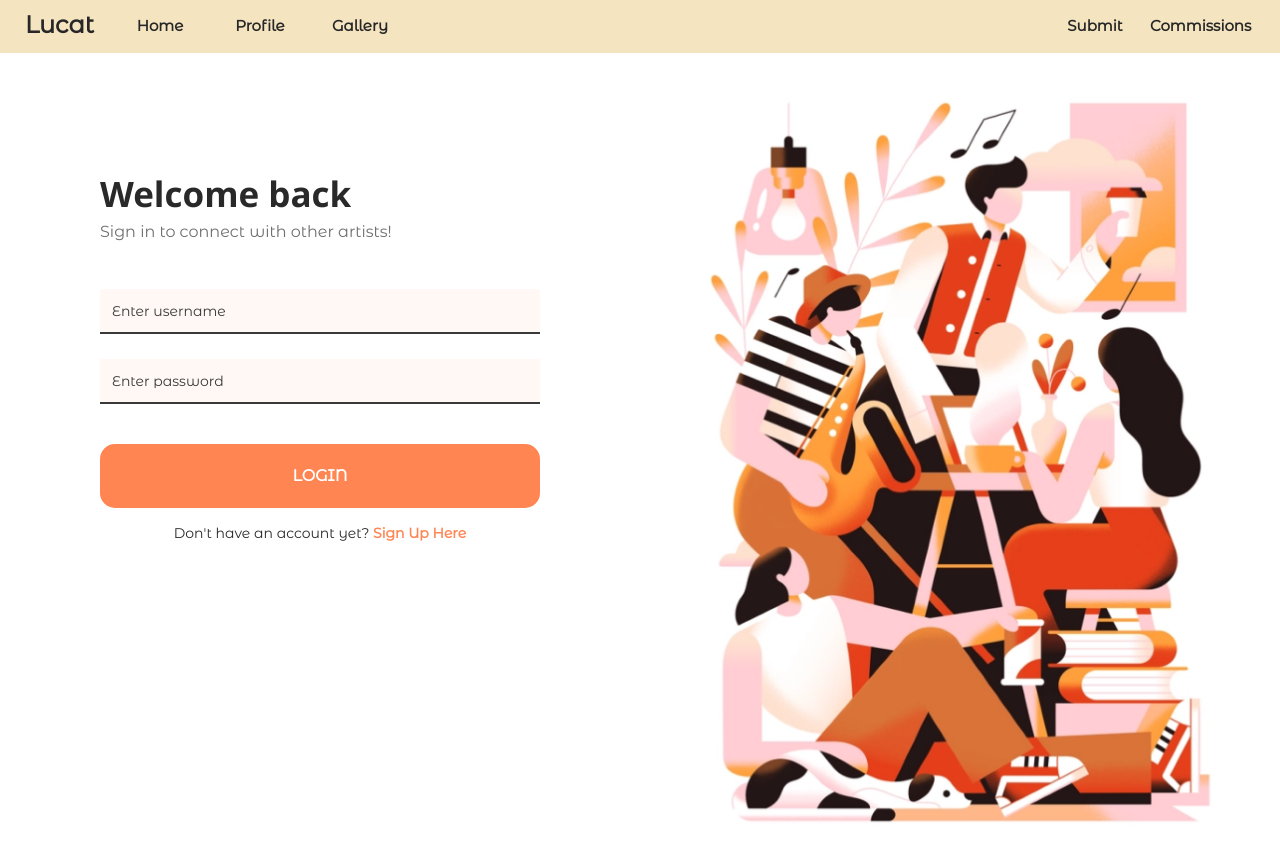
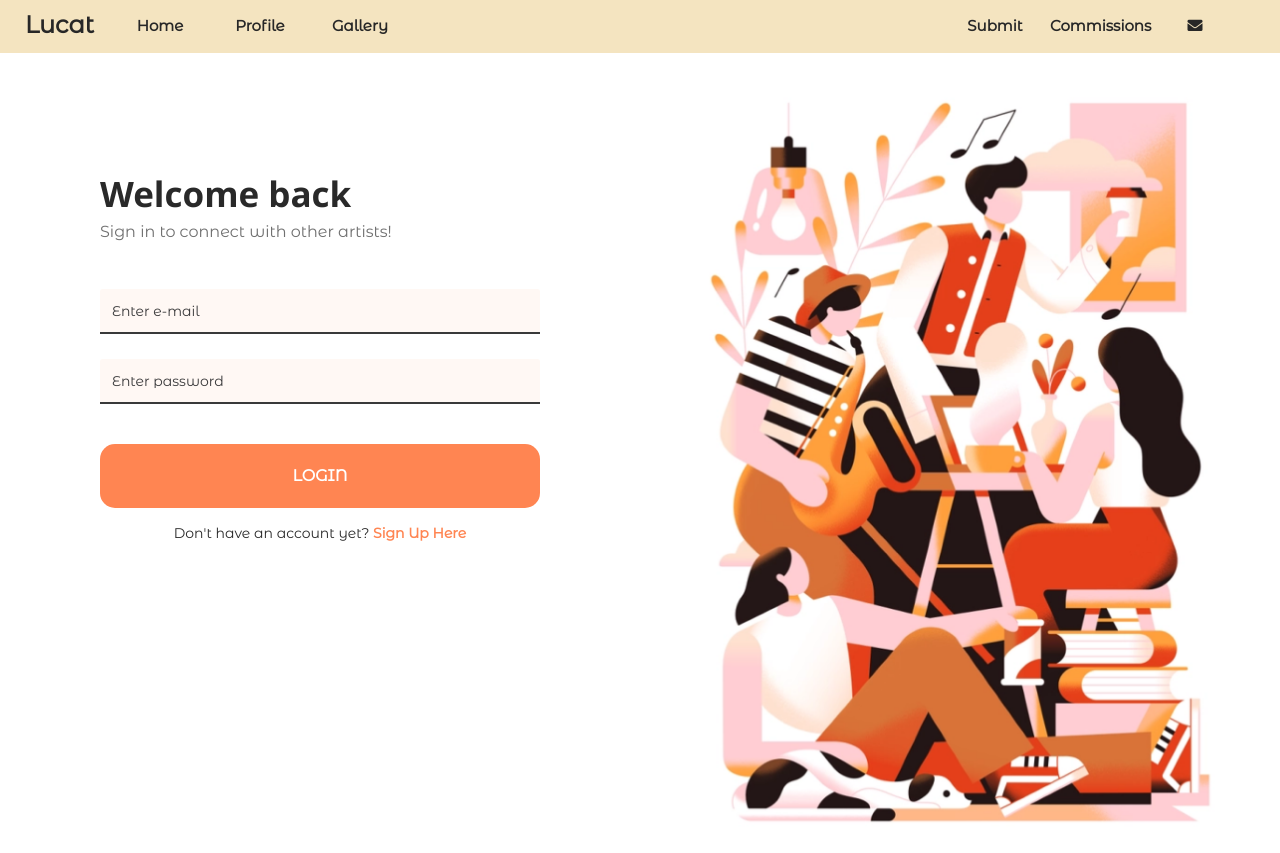
Before and after one commit to XefiCodes/Lucat, a PHP site: page /signin.php in a window 1280 px wide. Run offline with PHP 8.4, Linux system fonts and the light colour scheme.

Commit message:
pushing to check

```diff
--- a/bts/account_created.php
+++ b/bts/account_created.php
@@ -8,7 +8,7 @@
     $password2 = ""; // Password 2
     $prof_pic = ""; // Profile image
     $cover_pic = ""; // Cover image
-    $bio = ""; // Bio
+    // $bio = ""; // Bio
     $date = ""; // Sign up date
     $error_array = array(); // Holds error messages
 
@@ -107,7 +107,7 @@
             $prof_pic = "https://i.imgur.com/qiwcrKS.png"; // Default profile image
             $cover_pic = "https://i.imgur.com/qiwcrKS.png"; // Default cover image
 
-            $query = mysqli_query($con, "INSERT INTO users (username, nickname, email, password, prof_pic, cover_pic, signup_date, user_closed, tweets, follower_array, following_array, comment_stat, bio, location, website_link, dob) VALUES ('$uname', '$nname', '$em', '$password', '$prof_pic', '$cover_pic', '$date', 'no', '', ',', ',', '', '', '', '', '')");
+            $query = mysqli_query($con, "INSERT INTO users (username, email, password, prof_pic, cover_pic, bio, signup_date, user_closed, friend_array, comment_stat, status) VALUES ('$uname', '$em', '$password', '$prof_pic', '$cover_pic', '', '$date', 'no', '', '', 'Offline now')");
 
             array_push($error_array, "<span class='msg'>You're all set! Go ahead and login!</span><br>");
 
--- a/bts/navbar.php
+++ b/bts/navbar.php
@@ -7,7 +7,9 @@
             <li><a href="gallery.php" class="left">Gallery</a></li>
             </ul><ul class="right">
             <li><a href="submit.php" class="sub">Submit</a></li>
-            <li><a href="commissions.php" class="com">Commissions</a></li></ul>
+            <li><a href="commissions.php" class="com">Commissions</a></li>
+            <li><a href="#" class="sub"><i class="fa fa-envelope" aria-hidden="true"></i></a></li>
+            </ul>
         </ul>
     </nav>
 </header>
--- a/profile.php
+++ b/profile.php
@@ -58,7 +58,7 @@
               <li><img src="img/images/child.svg" alt="Born" /> Born the 20th of June 1978</li>
             </ul>
             <div class="edit-prof">
-              <button>Edit Profile</button>
+              <button><a href="edit-profile.php">Edit Profile</a></button>
             </div>
           </aside>
 
--- a/signin.php
+++ b/signin.php
@@ -11,7 +11,7 @@
                             echo $_SESSION['log_email'];
                         }
                         ?>" required/>
-                    <span class="placeholder bg-transparent">Enter username</span>
+                    <span class="placeholder bg-transparent">Enter e-mail</span>
                 </label>
                 <label class="custom-field">
                     <input type="password" name="log_password" id="password" required/>
```
